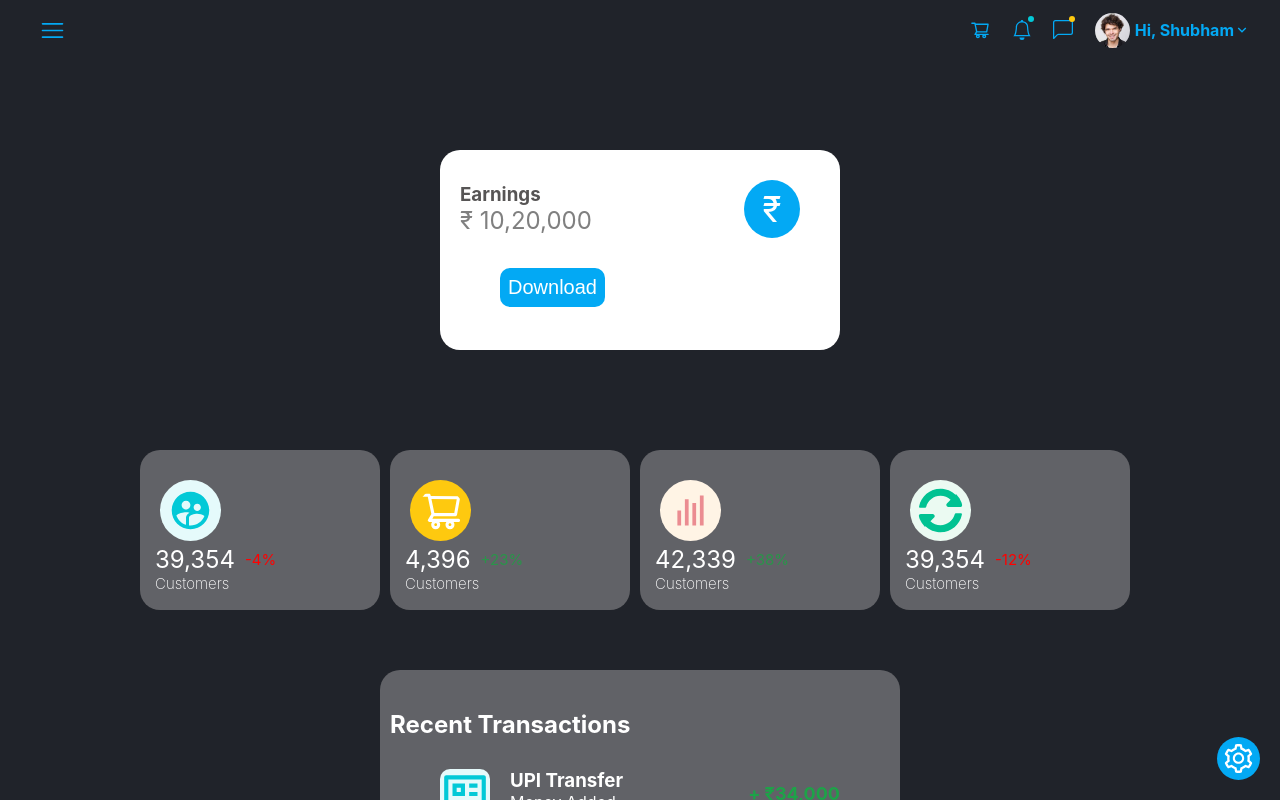
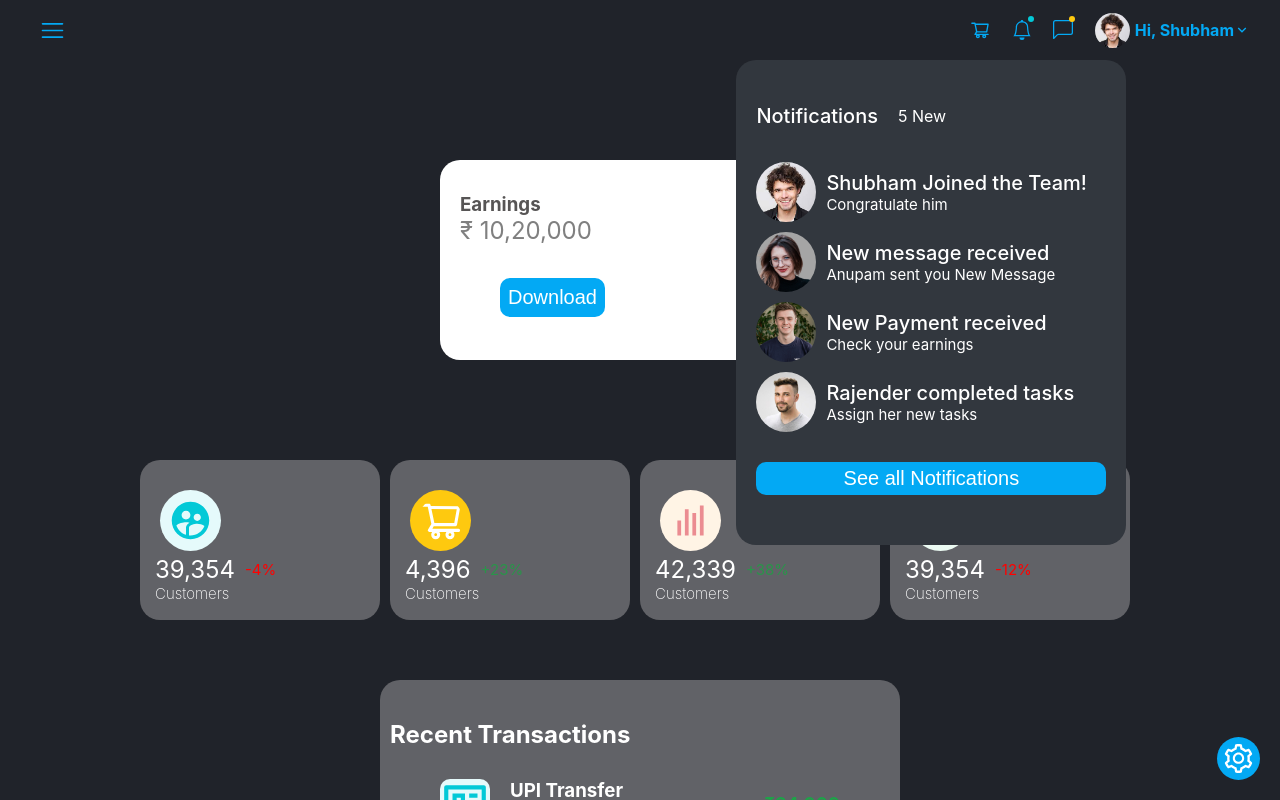
Before and after one commit to ShubhamJoshii/AdminDashboard, a React (Create React App) app: page / in a window 1280 px wide. Both pictures are taken after a click on the icon 1021 px from the left and 30 px from the top of the page. Shown: the top 800 px of the page. Built offline with nearby package versions, Linux system fonts and the light colour scheme.

Commit message:
Notification Added

```diff
--- a/src/App.js
+++ b/src/App.js
@@ -17,6 +17,7 @@ import Calendar from "./Calendar/Calendar";
 import Kanban from "./Kanban/Kanban"
 import Editor from "./Editor/Editor"
 import UserProfile from "./UserProfile/UserProfile";
+import Notifications from "./Notifications/Notifications";
 
 const App = () => {
   const [navbarSide, setNavbarSide] = useState(false);
@@ -24,6 +25,7 @@ const App = () => {
   const [themeColor,setThemeColor] = useState("#03a9f4");
   const [darkLightTheme , setDarkLightTheme] = useState(true);
   const [userProfile,setUserProfile] = useState(false);
+  const [Notification,setNotification] = useState(false)
   useEffect(() => {
     console.log(navbarSide);
   }, [navbarSide]);
@@ -39,10 +41,11 @@ const App = () => {
   return (
     <div className={darkLightTheme === true ? "DarkMode" : "LightMode"}>
       <BrowserRouter>
-        <Navbar setNavbarSide={setNavbarSide} userProfile={userProfile} setUserProfile={setUserProfile}   navbarSide={navbarSide} themeColor={themeColor}  />
+        <Navbar setNavbarSide={setNavbarSide} userProfile={userProfile} setUserProfile={setUserProfile} Notification={Notification} setNotification={setNotification} navbarSide={navbarSide} themeColor={themeColor}  />
         <NavbarSide setNavbarSide={setNavbarSide} navbarSide={navbarSide} themeColor={themeColor} />
         <Setting setSettingShow={setSettingShow} setDarkLightTheme={setDarkLightTheme} setThemeColor={setThemeColor} themeColor={themeColor} />
         <UserProfile userProfile={userProfile} setUserProfile={setUserProfile} themeColor={themeColor}/>
+        <Notifications Notification={Notification} themeColor={themeColor}/>
         {/* <Pages setNavbarSide={setNavbarSide} navbarSide={navbarSide}/> */}
         <AiOutlineSetting
           id="settingLogo"
--- a/src/Navbar/Navbar.jsx
+++ b/src/Navbar/Navbar.jsx
@@ -5,7 +5,7 @@ import { RxHamburgerMenu } from "react-icons/rx";
 import { BsChatLeft, BsBell } from "react-icons/bs";
 import { RiArrowDownSLine } from "react-icons/ri";
 import Avatar from "../Data/avatar.jpg";
-const Navbar = ({ setNavbarSide, navbarSide, themeColor,userProfile, setUserProfile }) => {
+const Navbar = ({ setNavbarSide,Notification,setNotification, navbarSide, themeColor,userProfile, setUserProfile }) => {
   return (
     <>
       <div
@@ -25,11 +25,11 @@ const Navbar = ({ setNavbarSide, navbarSide, themeColor,userProfile, setUserProf
             <AiOutlineShoppingCart className="navbarLogo" />
           </li>
           <li>
-            <BsBell className="navbarLogo"/>
+            <BsBell className="navbarLogo" onClick={()=>{setNotification(!Notification)}}/>
             <div style={{background:"#03C9D7", width:"6px",height:"6px",position:"absolute",top:"6px",borderRadius:"50%",marginLeft:"16px",}}></div>
           </li>
           <li>
-            <BsChatLeft className="navbarLogo" />
+            <BsChatLeft className="navbarLogo" onClick={()=>{setNotification(!Notification)}} />
             <div style={{background:"#FEC90F", width:"6px",height:"6px",position:"absolute",top:"6px",borderRadius:"50%",marginLeft:"16px",}}></div>
           </li>
           <li onClick={()=>{
--- /dev/null
+++ b/src/Notifications/Notifications.css
@@ -0,0 +1,59 @@
+#Notifications{
+    z-index: 99999;
+    position: fixed;
+    background-color: var(--BGLightcolor);
+    width: 350px;
+    border-radius: 20px;
+    color: var(--TextColorW);
+    padding: 20px 20px 50px;
+    right: 12vw;
+    top: 60px;
+}
+
+#firstLine{
+    display: flex;
+    gap: 20px;
+    align-items: center;
+    margin-top: 10px;
+    margin-bottom: 20px;
+}
+
+#notificationBtn{
+    width: 100%;
+    padding: 5px;
+    font-size: 20px;
+    border-radius: 10px;
+    color: white;
+    font-weight: 500;
+    border:none;
+    margin-top: 20px;
+    cursor: pointer;
+}
+
+#notificationBtn:hover{
+    transform: scale(1.05);
+}
+
+#notificationCards{
+    display: flex;
+    /* justify-content: center; */
+    align-items: center;
+    gap: 10px;
+    margin-bottom: 10px;
+}
+
+#Notifications h2{
+    margin: 0;
+    font-size: 20px;
+    font-weight: 500;
+}
+
+#Notifications h3{
+    margin: 0;
+    font-size: 15px;
+    font-weight: 400;
+}
+
+#NotificationsAllCards img{
+    border-radius: 50%;
+}
--- /dev/null
+++ b/src/Notifications/Notifications.jsx
@@ -0,0 +1,54 @@
+import React from "react";
+import "./Notifications.css";
+import avatar from "../Data/avatar.jpg";
+import avatar2 from "../Data/avatar2.jpg";
+import avatar3 from "../Data/avatar3.png";
+import avatar4 from "../Data/avatar4.jpg";
+const Data = [
+  {
+    DP: avatar,
+    textT: "Shubham Joined the Team!",
+    texttd: "Congratulate him",
+  },
+  {
+    DP: avatar2,
+    textT: "New message received",
+    texttd: "Anupam sent you New Message",
+  },
+  {
+    DP: avatar3,
+    textT: "New Payment received",
+    texttd: "Check your earnings",
+  },
+  {
+    DP: avatar4,
+    textT: "Rajender completed tasks",
+    texttd: "Assign her new tasks",
+  }
+];
+const Notifications = ({Notification,themeColor}) => {
+  return (
+    <div id="Notifications" style={Notification === true ? {display:"block"} : {display:"none"}}>
+      <div id="firstLine">
+        <h2>Notifications</h2>
+        <p>5 New</p>
+      </div>
+      <div id="NotificationsAllCards">
+        {Data.map((curr) => {
+          return (
+            <div id="notificationCards">
+              <img src={curr.DP} width="60px" alt="avatarDP" />
+              <div>
+                <h2>{curr.textT}</h2>
+                <h3>{curr.texttd}</h3>
+              </div>
+            </div>
+          );
+        })}
+      </div>
+      <button style={{backgroundColor:themeColor}} id="notificationBtn">See all Notifications</button>
+    </div>
+  );
+};
+
+export default Notifications;
```
Also changed, not shown: 12 other files (tests, documents, lock files or other folders).
